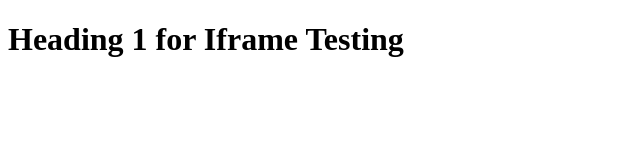
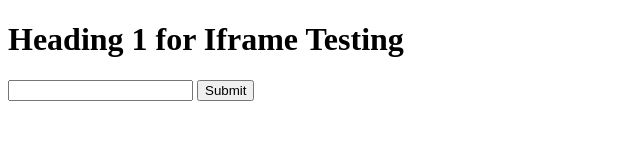
Before and after one commit to kidix/kurssuche, a plain HTML site: page test.html in a window 1280 px wide. Shown: the whole page, without its empty margins (0-640 px from the left). Drawn offline with Linux system fonts and the light colour scheme.

Commit message:
Test Formular

```diff
--- a/test.html
+++ b/test.html
@@ -4,5 +4,11 @@
 
 <h1>Heading 1 for Iframe Testing</h1>
 
+<form action="">
+<input type="text" />
+<input type="submit"/>
+</form>
+
+</form>
 </body>
 </html>
```
